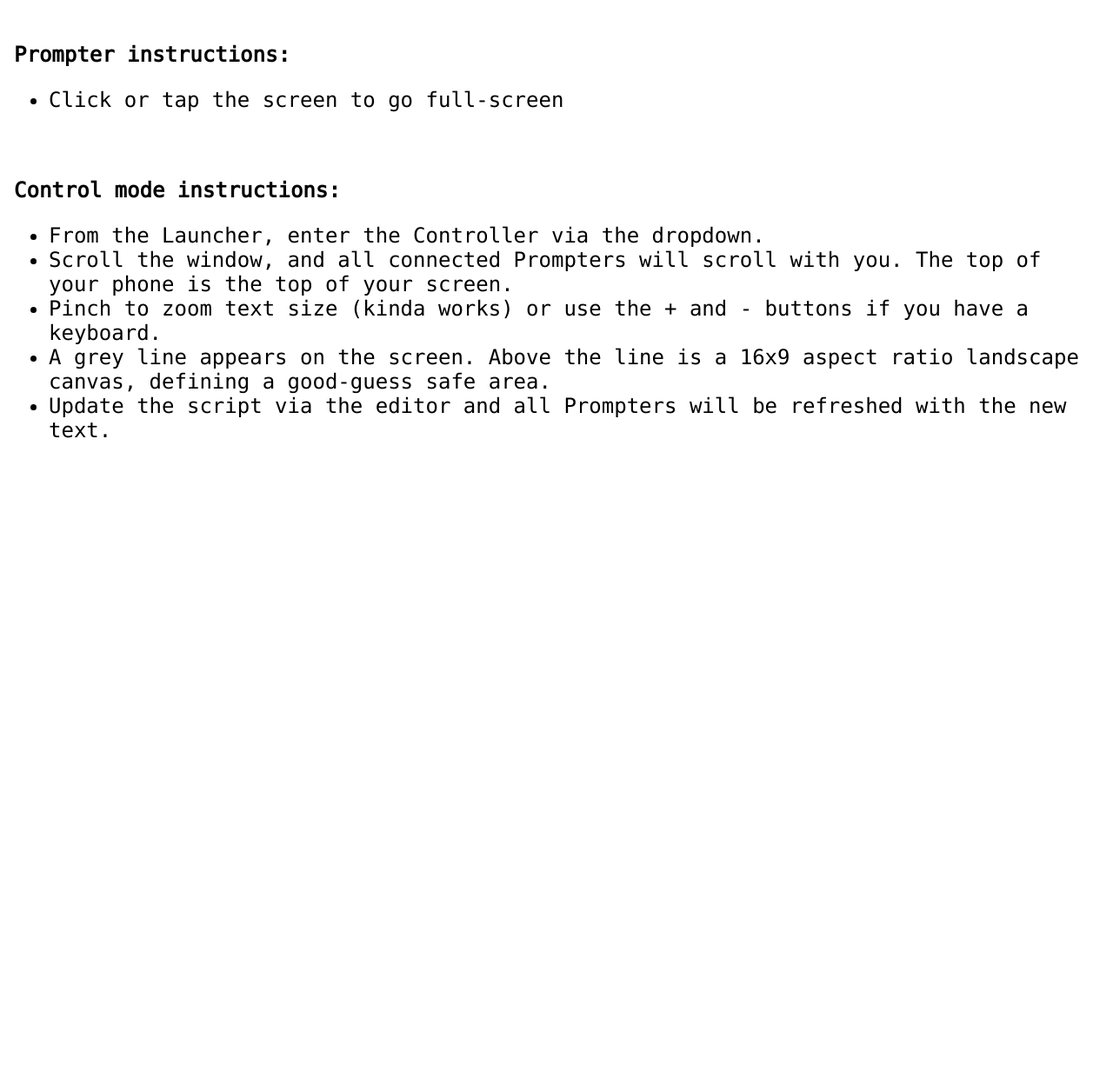
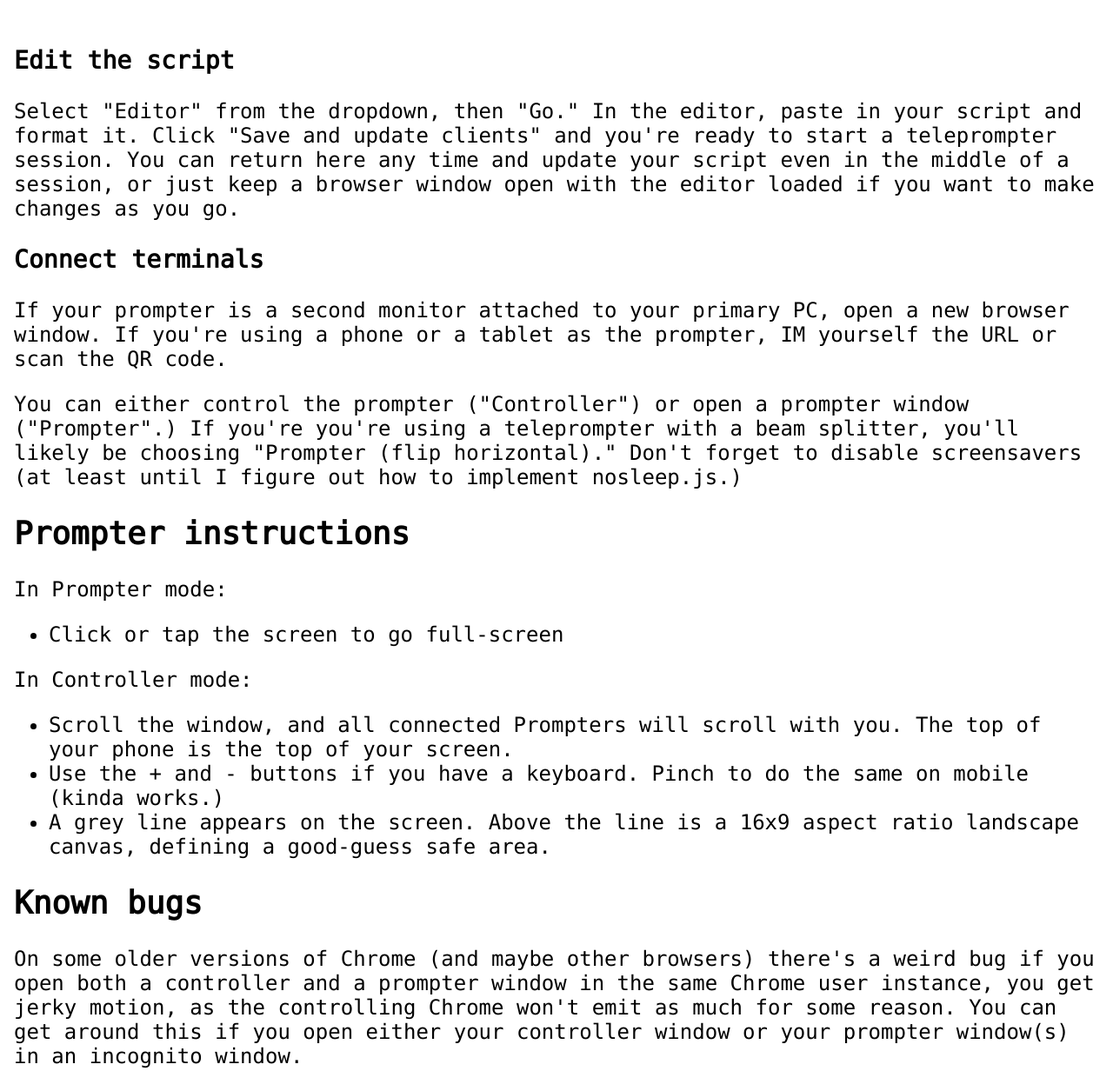
Before and after one commit to karaokeresearch/hellaprompter, a website: page static/help.html in a window 1280 px wide. Shown: the part 95-1327 px from the top of the page at 87% size. Before the commit the page ends 800 px from the top, so only its background shows below. Drawn offline with Linux system fonts and the light colour scheme.

Commit message:
better help
update help file

```diff
--- a/static/help.html
+++ b/static/help.html
@@ -27,36 +27,40 @@ body{
 }
 
 
-.select-css {
-
-	font-family: "DejaVu Sans Mono";
-  font-size: 3vh;
-
-}
-
-#qrcode{
-	background-size: cover;
-	display: inline-block;
-	width: 40vh;
-	height: 40vh;
-}
 
 </style>
 <span style="font-size:4vh">Hellaprompter<br>Help</span><br><br>
 
-<p><b>Prompter instructions:</b></p>
-<ul><li>Click or tap the screen to go full-screen</li></ul>
+<h3 id="editthescript">Edit the script</h3>
 
-<br>
-<p><b>Control mode instructions:</b></p>
+<p>Select "Editor" from the dropdown, then "Go."  In the editor, paste in your script and format it. Click "Save and update clients" and you're ready to start a teleprompter session. You can return here any time and update your script even in the middle of a session, or just keep a browser window open with the editor loaded if you want to make changes as you go.</p>
+
+<h3 id="connectterminals">Connect terminals</h3>
+
+<p>If your prompter is a second monitor attached to your primary PC, open a new browser window. If you're using a phone or a tablet as the prompter, IM yourself the URL or scan the QR code. </p>
+
+<p>You can either control the prompter ("Controller") or open a prompter window ("Prompter".) If you're you're using a teleprompter with a beam splitter, you'll likely be choosing "Prompter (flip horizontal)." Don't forget to disable screensavers (at least until I figure out how to implement nosleep.js.)</p>
+
+<h2 id="prompterinstructions">Prompter instructions</h2>
+
+<p>In Prompter mode:</p>
+
 <ul>
-<li>From the Launcher, enter the Controller via the dropdown.</li>
-<li>Scroll the window, and all connected Prompters will scroll with you. The top of your phone is the top of your screen.</li>
-<li>Pinch to zoom text size (kinda works) or use the + and - buttons if you have a keyboard.</li>
-<li>A grey line appears on the screen. Above the line is a 16x9 aspect ratio landscape canvas, defining a good-guess safe area.</li>
-<li>Update the script via the editor and all Prompters will be refreshed with the new text.</li>
+<li>Click or tap the screen to go full-screen</li>
 </ul>
 
+<p>In Controller mode:</p>
 
+<ul>
+<li>Scroll the window, and all connected Prompters will scroll with you. The top of your phone is the top of your screen.</li>
+
+<li>Use the + and - buttons if you have a keyboard. Pinch to do the same on mobile (kinda works.)</li>
+
+<li>A grey line appears on the screen. Above the line is a 16x9 aspect ratio landscape canvas, defining a good-guess safe area.</li>
+</ul>
+
+<h2 id="knownbugs">Known bugs</h2>
+
+<p>On some older versions of Chrome (and maybe other browsers) there's a weird bug if you open both a controller and a prompter window in the same Chrome user instance, you get jerky motion, as the controlling Chrome won't emit as much for some reason. You can get around this if you open either your controller window or your prompter window(s) in an incognito window.</p>
 </body>
 </html>
```
